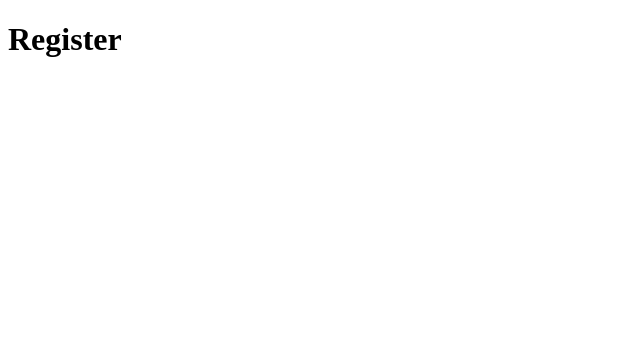
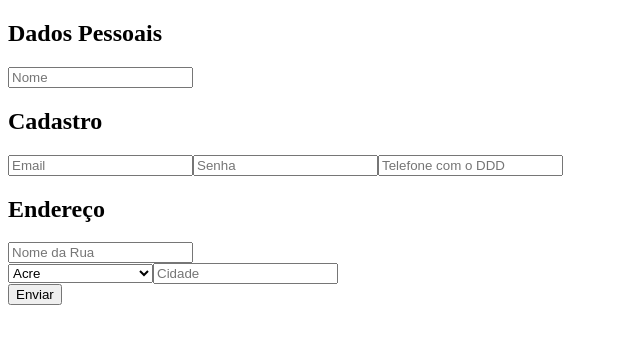
Before and after one commit to MiqueiasCS/provihack1, a React (Create React App) app: page /register in a window 1280 px wide. Shown: the top 344 px of the page, without its empty margins (0-640 px from the left). Built offline with nearby package versions, Linux system fonts and the light colour scheme.

Commit message:
feat: add new page register

```diff
--- a/src/pages/register/index.jsx
+++ b/src/pages/register/index.jsx
@@ -1,7 +1,154 @@
+import * as yup from "yup";
+import { yupResolver } from "@hookform/resolvers/yup";
+import { useForm } from "react-hook-form";
+
 export const Register = () => {
+
+    const schema = yup.object().shape({
+        email: yup.string().email("Email Inválido!").required("Campo Obrigatório!"),
+        password: yup
+          .string()
+          .min(8, "Mínimo de 8 caracteres!")
+          .matches(
+            /^(?=.*?[A-Z])(?=.*?[a-z])(?=.*?[0-9])(?=.*?[#?!@$ %^&*-]).{8,}$/,
+            "A senha deve conter pelo menos uma letra maiúscula, um número e um caractere especial!"
+          )
+          .required("Campo Obrigatório!"),
+        name: yup
+          .string()
+          .required("Campo Obrigatório!")
+          .matches(
+            /^[aA-zZ\s]+$/,
+            "Apenas alfabetos são permitidos para este campo!"
+          ),
+        cellPhone: yup
+          .string()
+          .max(15)
+          .matches(
+            /[0-9]|[1-9][0-9]|[1-9][0-9][0-9]/,
+            "Este campo aceita somente número!"
+          )
+          .required("Campo Obrigatório!")
+          .required("Campo Obrigatório!"),
+        streetName: yup.string().required("Campo Obrigatório!"),
+        city: yup.string().required("Campo Obrigatório!"),
+      });
+
+
+    const {
+        register,
+        handleSubmit,
+        formState: { errors },
+        reset,
+    } = useForm({ resolver: yupResolver(schema) });
+
+
+    const handleMyForm = (data) => {
+        console.log(data);
+        reset();
+    };
+
+
     return(
-        <h1>
-            Register
-        </h1>
+        <form onSubmit={handleSubmit(handleMyForm)}>
+             <h2>Dados Pessoais</h2>
+
+            <div>
+                <input
+                    type="text"
+                    placeholder="Nome"
+                    {...register("name")}
+                />
+                <span className="text-error">{errors.name?.message}</span>
+                <span className="text-error">{errors.cpf?.message}</span>
+                <span className="text-error">{errors.age?.message}</span>
+            </div>
+
+          <h2>Cadastro</h2>
+
+            <div>
+                <input
+                    type="email"
+                    placeholder="Email"
+                    {...register("email")}
+                />
+                <span className="text-error">{errors.email?.message}</span>
+                <input
+                    className="input"
+                    type="password"
+                    placeholder="Senha"
+                    {...register("password")}
+                />
+                <span className="text-error">{errors.password?.message}</span>
+                <input
+                    type="text"
+                    placeholder="Telefone com o DDD"
+                    {...register("cellPhone")}
+                />
+                <span className="text-error">{errors.cellPhone?.message}</span>
+            </div>
+
+          <h2>Endereço</h2>
+
+            <div>
+                <div className="container-street">
+                    <input
+                        className="input input-street"
+                        type="text"
+                        placeholder="Nome da Rua"
+                        {...register("streetName")}
+                    />
+
+                    <span className="text-error">{errors.cellPhone?.message}</span>
+                    <span className="text-error">{errors.numberHouse?.message}</span>
+
+                </div>
+                <div className="container-state">
+
+                    <span className="text-error">{errors.cep?.message}</span>
+
+                    <select
+                        name="estados-brasil"
+                        {...register("state")}
+                        >
+                        <option value="AC">Acre</option>
+                        <option value="AL">Alagoas</option>
+                        <option value="AP">Amapá</option>
+                        <option value="AM">Amazonas</option>
+                        <option value="BA">Bahia</option>
+                        <option value="CE">Ceará</option>
+                        <option value="DF">Distrito Federal</option>
+                        <option value="ES">Espírito Santo</option>
+                        <option value="GO">Goiás</option>
+                        <option value="MA">Maranhão</option>
+                        <option value="MT">Mato Grosso</option>
+                        <option value="MS">Mato Grosso do Sul</option>
+                        <option value="MG">Minas Gerais</option>
+                        <option value="PA">Pará</option>
+                        <option value="PB">Paraíba</option>
+                        <option value="PR">Paraná</option>
+                        <option value="PE">Pernambuco</option>
+                        <option value="PI">Piauí</option>
+                        <option value="RJ">Rio de Janeiro</option>
+                        <option value="RN">Rio Grande do Norte</option>
+                        <option value="RS">Rio Grande do Sul</option>
+                        <option value="RO">Rondônia</option>
+                        <option value="RR">Roraima</option>
+                        <option value="SC">Santa Catarina</option>
+                        <option value="SP">São Paulo</option>
+                        <option value="SE">Sergipe</option>
+                        <option value="TO">Tocantins</option>
+                    </select>
+                    <input
+                        className="input input-city"
+                        type="text"
+                        placeholder="Cidade"
+                        {...register("city")}
+                    />
+                </div>
+            </div>
+
+          <button type="submit">Enviar</button>
+        </form>
     )
 }
```
